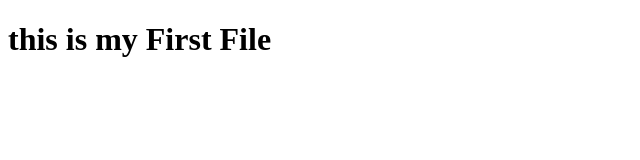
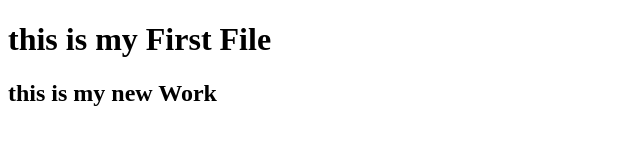
Before and after one commit to khanwahab/forStudent, a plain HTML site: page index.html in a window 1280 px wide. Shown: the whole page, without its empty margins (0-640 px from the left). Drawn offline with Linux system fonts and the light colour scheme.

Commit message:
this is my second commit

```diff
--- a/index.html
+++ b/index.html
@@ -10,5 +10,8 @@
 
 <h1>this is my First File</h1>
 
+
+<h2>this is my new Work</h2>
+
 </body>
 </html>
```
